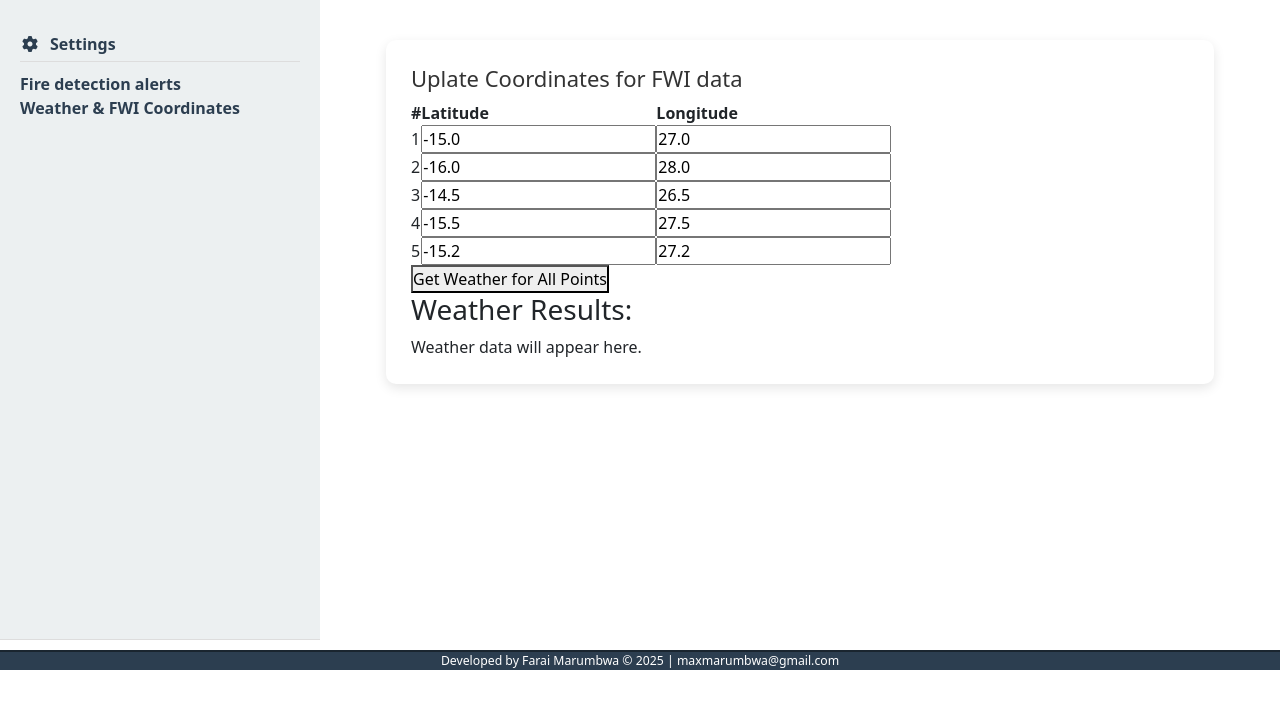
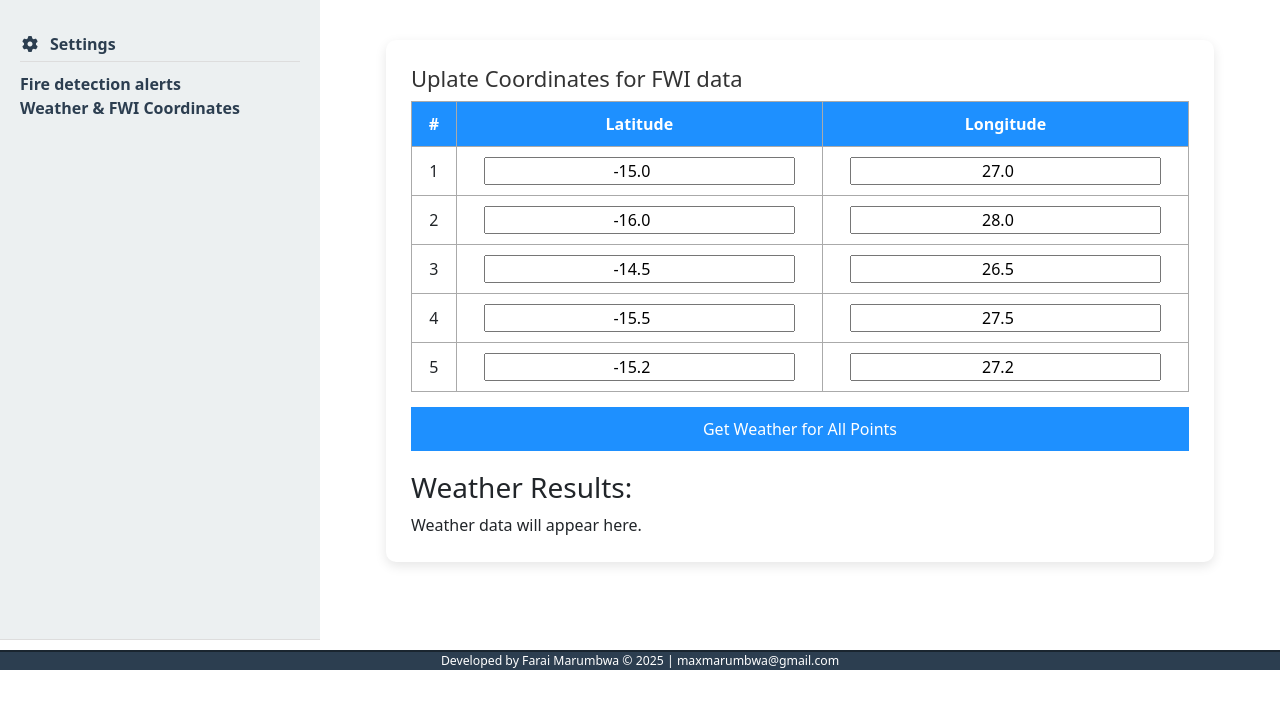
Before and after one commit to maxmarumbwa/wildfire_monitoting_flask_app, a Flask app: page /coordinates-settings in a window 1280 px wide. Shown: the part 64-773 px from the top of the page. Run offline with Flask 3, Linux system fonts and the light colour scheme.

Commit message:
table css styling

```diff
--- a/static/css/style.css
+++ b/static/css/style.css
@@ -481,3 +481,46 @@ p {
 }
 
 /* Table styling- coord settings */
+
+table {
+    width: 100%;
+    border-collapse: collapse;
+    margin-top: 10px;
+}
+
+table,
+th,
+td {
+    border: 1px solid #aaa;
+}
+
+th,
+td {
+    padding: 10px;
+    text-align: center;
+}
+
+th {
+    background: #1e90ff;
+    color: white;
+}
+
+input {
+    width: 90%;
+    text-align: center;
+}
+
+button {
+    margin-top: 15px;
+    padding: 10px;
+    width: 100%;
+    background: #1e90ff;
+    color: white;
+    border: none;
+    cursor: pointer;
+    font-size: 16px;
+}
+
+h3 {
+    margin-top: 20px;
+}
```
